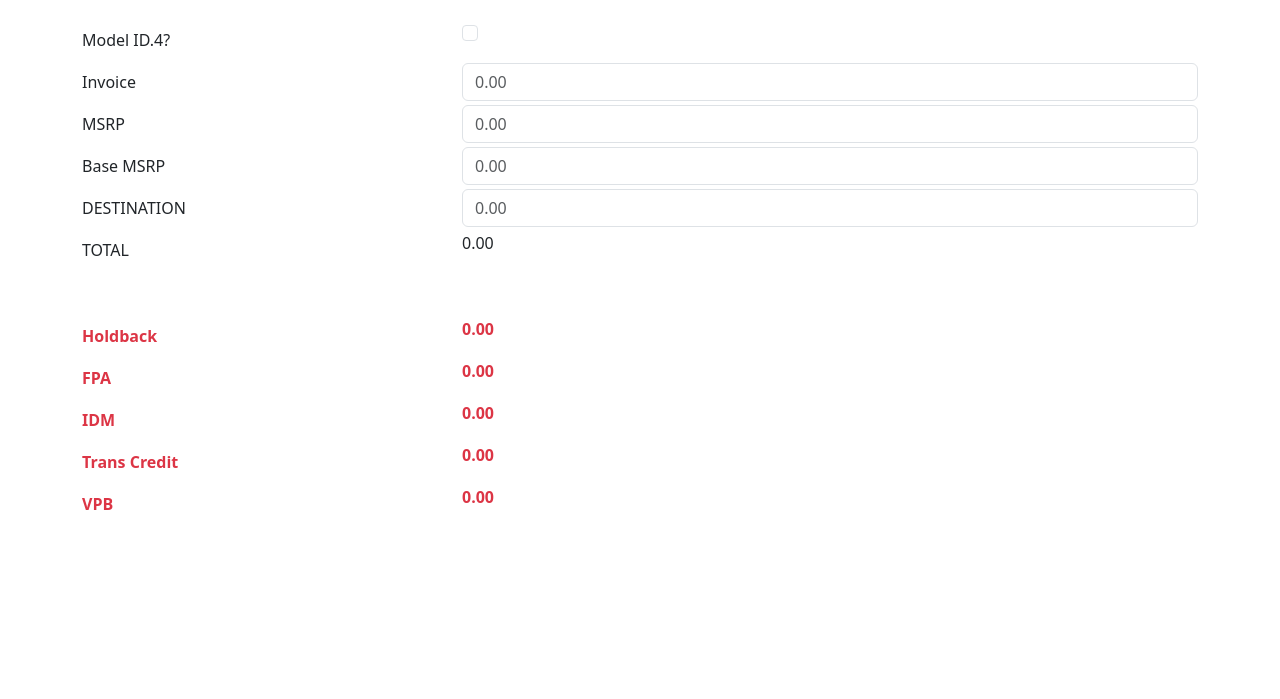
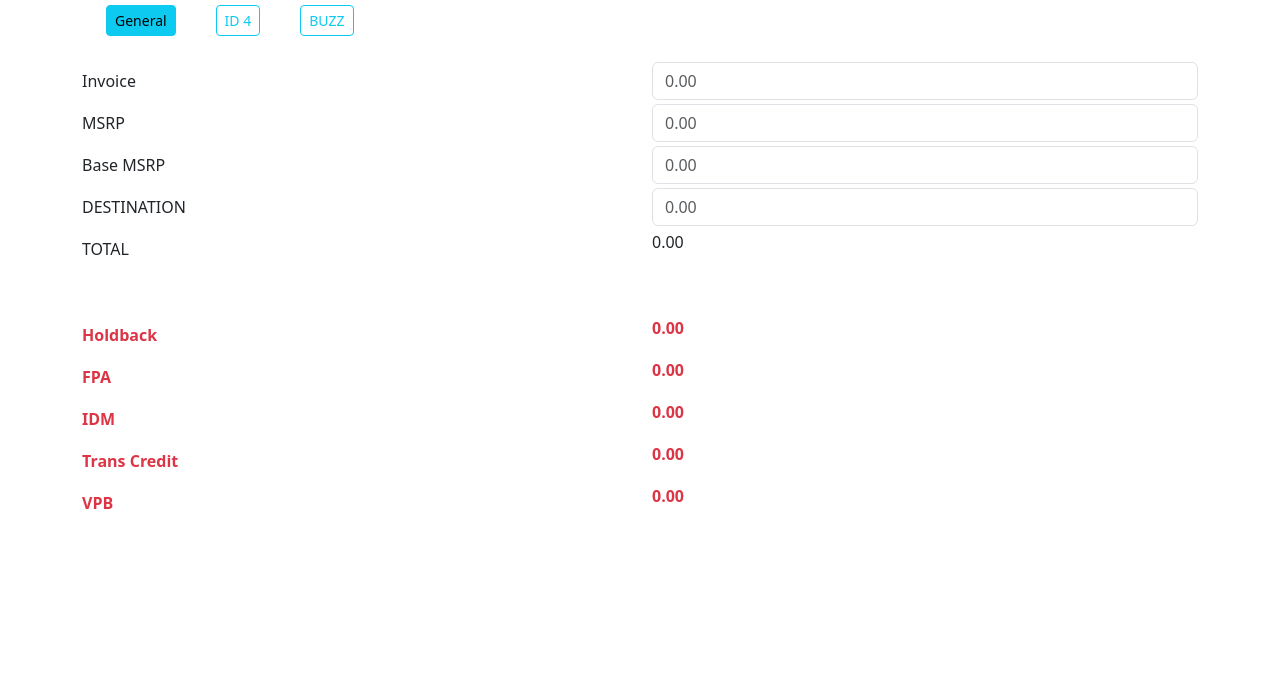
Before and after one commit to mBeckwith-MAG/vw-calc, a plain HTML site: page index.html in a window 1280 px wide. Shown: the part 101-800 px from the top of the page. Drawn offline with nearby package versions, Linux system fonts and the light colour scheme.

Commit message:
style changes

```diff
--- a/app.js
+++ b/app.js
@@ -4,7 +4,9 @@ createApp({
     data(){
         return {
             isModelID: ref(false),
+            isModelBuzz: ref(false),
             invoiceAmt: ref(null),
+            modelChoice: ref('gen'),
             msrpAmt: ref(null),
             baseMsrpAmt: ref(null),
             destinationAmt: ref(null),
@@ -18,13 +20,13 @@ createApp({
                 return (0).toFixed(2)
             }),
             getHoldback: computed(() => {
-                if(this.isModelID) {
+                if(this.modelChoice === 'id4') {
                     return (this.baseMsrpAmt * 0.048).toFixed(2)
                 }
                 return Math.round(this.getTotal * 0.02).toFixed(2)
             }),
             getOptionsHB: computed(() => {
-                if(this.isModelID) {
+                if(this.modelChoice === 'id4') {
                     if(this.optionsAmt > 0) {
                         return Math.round(this.optionsAmt * 0.02).toFixed(2)
                     }
@@ -33,7 +35,7 @@ createApp({
                 return (0).toFixed(2)
             }),
             getPaintHB: computed(() => {
-                if(this.isModelID) {
+                if(this.modelChoice === 'id4') {
                     if(this.paintAmt > 0) {
                         return Math.round(this.paintAmt * 0.078).toFixed(2)
                     }
@@ -42,7 +44,7 @@ createApp({
                 return (0).toFixed(2)
             }),
             getTotalHB: computed(() => {
-                if(this.isModelID) {
+                if(this.modelChoice === 'id4') {
                     const hb = Number(this.getHoldback)
                     const opt = Number(this.getOptionsHB)
                     const pnt = Number(this.getPaintHB)
@@ -57,7 +59,7 @@ createApp({
                 return Math.round(this.baseMsrpAmt * 0.015).toFixed(2)
             }),
             getIDM: computed(() => {
-                if(this.isModelID) {
+                if(this.modelChoice === 'id4') {
                     return Math.round(this.baseMsrpAmt * 0.02).toFixed(2)
                 }
                 return Math.round(this.baseMsrpAmt * 0.008).toFixed(2)
@@ -70,6 +72,8 @@ createApp({
             }),
             clearForm: () => {
                 this.isModelID = false
+                this.isModelBuzz = false
+                this.modelChoice = 'gen'
                 this.invoiceAmt = null
                 this.msrpAmt = null
                 this.baseMsrpAmt = null
--- a/index.html
+++ b/index.html
@@ -15,108 +15,119 @@
     <div id="app">
         <div class="container">
             <div class="row">
-                <div class="col-10 display-5 text-center m-4">
-                    VW Calculator
-                    <div class="btn btn-danger" v-if="invoiceAmt > 0 || msrpAmt > 0 || baseMsrpAmt > 0 || destinationAmt > 0 || optionsAmt > 0 || paintAmt > 0" @click="clearForm()">
+                <div class="display-5 text-center m-4">VW Calculator</div>
+            </div>
+            <div class="row">
+                <div class="d-flex justify-content-between">
+                    <div class="justify-content-start">
+                        <div class="form-check form-check-inline">
+                            <input class="btn-check" type="radio" name="modelOptions" id="genRadio" value="gen" v-model="modelChoice">
+                            <label class="btn btn-outline-info btn-sm btn-block" for="genRadio">General</label>
+                        </div>
+                        <div class="form-check form-check-inline">
+                            <input class="btn-check" type="radio" name="modelOptions" id="idRadio" value="id4" v-model="modelChoice">
+                            <label class="btn btn-outline-info btn-sm btn-block" for="idRadio">ID 4</label>
+                        </div>
+                        <div class="form-check form-check-inline">
+                            <input class="btn-check" type="radio" name="modelOptions" id="buzzRadio" value="buzz" v-model="modelChoice">
+                            <label class="btn btn-outline-info btn-sm btn-block" for="buzzRadio">BUZZ</label>
+                        </div>
+                    </div>
+                    <div class="btn btn-danger btn-sm btn-block" v-if="invoiceAmt > 0 || msrpAmt > 0 || baseMsrpAmt > 0 || destinationAmt > 0 || optionsAmt > 0 || paintAmt > 0" @click="clearForm()">
                         <span class="material-icons">delete</span>
                     </div>
                 </div>
             </div>
-
-            <div class="align-items-center">
-                <div class="form-group row mt-3">
-                    <label for="isModelInput" class="col-sm-4 col-form-label">Model ID.4?</label>
-                    <div class="col-sm-8">
-                        <input type="checkbox" class="form-check-input" id="isModelInput" v-model="isModelID">
-                    </div>
-                </div>
-                <div class="form-group row mt-1" v-if="!isModelID">
-                    <label for="invoiceAmtInput" class="col-sm-4 col-form-label">Invoice</label>
-                    <div class="col-sm-8">
+        </div>
+        <div class="container">
+            <div class="form-group">
+                <div class="row mt-4" v-if="modelChoice != 'id4'">
+                    <label for="invoiceAmtInput" class="col col-form-label">Invoice</label>
+                    <div class="col">
                         <input type="number" min="0.00" max="1000000.00" step="0.01" class="form-control" id="invoiceAmtInput" placeholder="0.00" v-model="invoiceAmt">
                     </div>
                 </div>
-                <div class="form-group row mt-1" v-if="!isModelID">
-                    <label for="msrpAmtInput" class="col-sm-4 col-form-label">MSRP</label>
-                    <div class="col-sm-8">
+                <div class="row mt-1" v-if="modelChoice != 'id4'">
+                    <label for="msrpAmtInput" class="col col-form-label">MSRP</label>
+                    <div class="col">
                         <input type="number" min="0.00" max="1000000.00" step="0.01" class="form-control" id="msrpAmtInput" placeholder="0.00" v-model="msrpAmt">
                     </div>
                 </div>
-                <div class="form-group row mt-1">
-                    <label for="baseMsrpAmtInput" class="col-sm-4 col-form-label">Base MSRP</label>
-                    <div class="col-sm-8">
+                <div class="row mt-1">
+                    <label for="baseMsrpAmtInput" class="col col-form-label">Base MSRP</label>
+                    <div class="col">
                         <input type="number" min="0.00" max="1000000.00" step="0.01" class="form-control" id="baseMsrpAmtInput" placeholder="0.00" v-model="baseMsrpAmt">
                     </div>
                 </div>
-                <div class="form-group row mt-1" v-if="!isModelID">
-                    <label for="destinationAmtInput" class="col-sm-4 col-form-label">DESTINATION</label>
-                    <div class="col-sm-8">
+                <div class="row mt-1" v-if="modelChoice != 'id4'">
+                    <label for="destinationAmtInput" class="col col-form-label">DESTINATION</label>
+                    <div class="col">
                         <input type="number" min="0.00" max="1000000.00" step="0.01" class="form-control" id="destinationAmtInput" placeholder="0.00" v-model="destinationAmt">
                     </div>
                 </div>
-                <div class="form-group row mt-1" v-if="!isModelID">
-                    <label for="totalAmtLabel" class="col-sm-4 col-form-label">TOTAL</label>
-                    <div class="col-sm-8">
+                <div class="row mt-1" v-if="modelChoice != 'id4'">
+                    <label for="totalAmtLabel" class="col col-form-label">TOTAL</label>
+                    <div class="col">
                         <label id="totalAmtLabel">{{ getTotal }}</label>
                     </div>
                 </div>
-                <div class="form-group row mt-1" v-if="isModelID">
-                    <label for="optionsAmtInput" class="col-sm-4 col-form-label">Options Total</label>
-                    <div class="col-sm-8">
+                <div class="row mt-1" v-if="modelChoice === 'id4'">
+                    <label for="optionsAmtInput" class="col col-form-label">Options Total</label>
+                    <div class="col">
                         <input type="number" min="0.00" max="1000000.00" step="0.01" class="form-control" id="optionsAmtInput" placeholder="0.00" v-model="optionsAmt">
                     </div>
                 </div>
-                <div class="form-group row mt-1" v-if="isModelID">
-                    <label for="paintAmtInput" class="col-sm-4 col-form-label">Paint</label>
-                    <div class="col-sm-8">
+                <div class="row mt-1" v-if="modelChoice === 'id4'">
+                    <label for="paintAmtInput" class="col col-form-label">Paint</label>
+                    <div class="col">
                         <input type="number" min="0.00" max="1000000.00" step="0.01" class="form-control" id="paintAmtInput" placeholder="0.00" v-model="paintAmt">
                     </div>
                 </div>
-                <div class="form-group row mt-1" :class="{'text-danger fw-bold mt-5' : !isModelID}">
-                    <label for="holdbackAmtLabel" class="col-sm-4 col-form-label">Holdback</label>
-                    <div class="col-sm-8">
+                <div class="row mt-1" :class="{'text-danger fw-bold mt-5' : modelChoice != 'id4'}">
+                    <label for="holdbackAmtLabel" class="col col-form-label">Holdback</label>
+                    <div class="col">
                         <label id="holdbackAmtLabel">{{ getHoldback }}</label>
                     </div>
                 </div>
-                <div class="form-group row mt-1" v-if="isModelID">
-                    <label for="optionsAmtLabel" class="col-sm-4 col-form-label">Options Holdback</label>
-                    <div class="col-sm-8">
+                <div class="row mt-1" v-if="modelChoice === 'id4'">
+                    <label for="optionsAmtLabel" class="col col-form-label">Options Holdback</label>
+                    <div class="col">
                         <label id="optionsAmtLabel">{{ getOptionsHB }}</label>
                     </div>
                 </div>
-                <div class="form-group row mt-1" v-if="isModelID">
-                    <label for="paintAmtLabel" class="col-sm-4 col-form-label">Paint Holdback</label>
-                    <div class="col-sm-8">
+                <div class="row mt-1" v-if="modelChoice === 'id4'">
+                    <label for="paintAmtLabel" class="col col-form-label">Paint Holdback</label>
+                    <div class="col">
                         <label id="paintAmtLabel">{{ getPaintHB }}</label>
                     </div>
                 </div>
-                <div class="form-group row mt-5 text-danger fw-bold" v-if="isModelID">
-                    <label for="totalHBAmtLabel" class="col-sm-4 col-form-label">Total Holdback</label>
-                    <div class="col-sm-8">
+                <div class="row mt-5 text-danger fw-bold" v-if="modelChoice === 'id4'">
+                    <label for="totalHBAmtLabel" class="col col-form-label">Total Holdback</label>
+                    <div class="col">
                         <label id="totalHBAmtLabel">{{ getTotalHB }}</label>
                     </div>
                 </div>
-                <div class="form-group row mt-1 text-danger fw-bold" v-if="!isModelID">
-                    <label for="fpaAmtLabel" class="col-sm-4 col-form-label">FPA</label>
-                    <div class="col-sm-8">
+                <div class="row mt-1 text-danger fw-bold" v-if="modelChoice != 'id4'">
+                    <label for="fpaAmtLabel" class="col col-form-label">FPA</label>
+                    <div class="col">
                         <label id="fpaAmtLabel">{{ getFPA }}</label>
                     </div>
                 </div>
-                <div class="form-group row mt-1 text-danger fw-bold">
-                    <label for="idmAmtLabel" class="col-sm-4 col-form-label">IDM</label>
-                    <div class="col-sm-8">
+                <div class="row mt-1 text-danger fw-bold">
+                    <label for="idmAmtLabel" class="col col-form-label">IDM</label>
+                    <div class="col">
                         <label id="idmAmtLabel">{{ getIDM }}</label>
                     </div>
                 </div>
-                <div class="form-group row mt-1 text-danger fw-bold" v-if="!isModelID">
-                    <label for="transAmtLabel" class="col-sm-4 col-form-label">Trans Credit</label>
-                    <div class="col-sm-8">
+                <div class="row mt-1 text-danger fw-bold" v-if="modelChoice != 'id4'">
+                    <label for="transAmtLabel" class="col col-form-label">Trans Credit</label>
+                    <div class="col">
                         <label id="transAmtLabel">{{ getTrans }}</label>
                     </div>
                 </div>
-                <div class="form-group row mt-1 text-danger fw-bold" v-if="!isModelID">
-                    <label for="vpbAmtLabel" class="col-sm-4 col-form-label">VPB</label>
-                    <div class="col-sm-8">
+                <div class="row mt-1 text-danger fw-bold" v-if="modelChoice != 'id4'">
+                    <label for="vpbAmtLabel" class="col col-form-label">VPB</label>
+                    <div class="col">
                         <label id="vpbAmtLabel">{{ getVPB }}</label>
                     </div>
                 </div>
```
